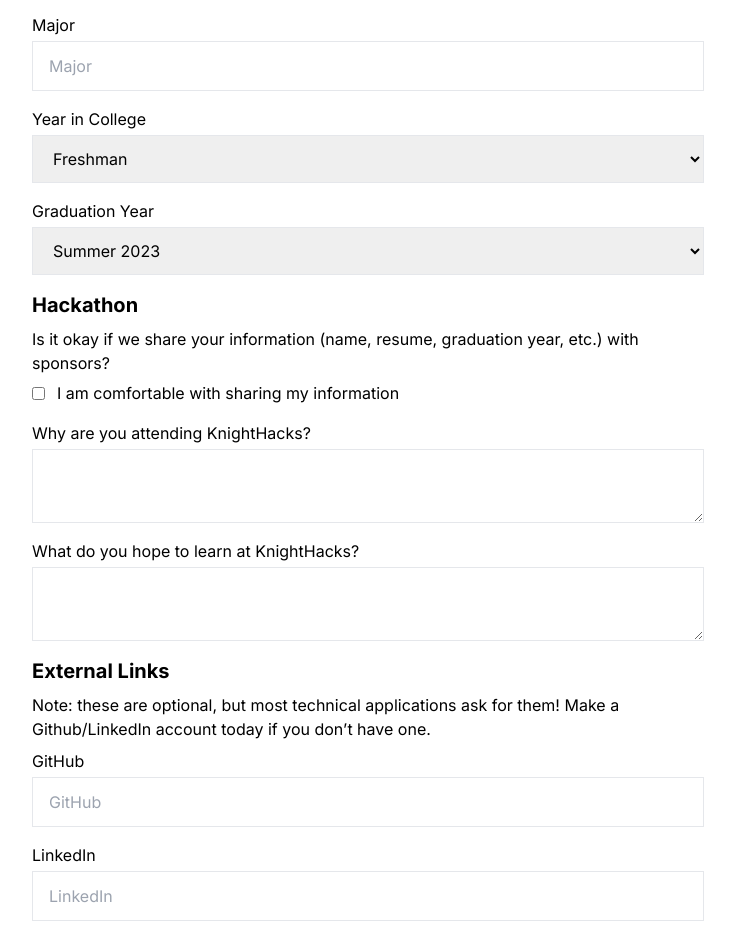
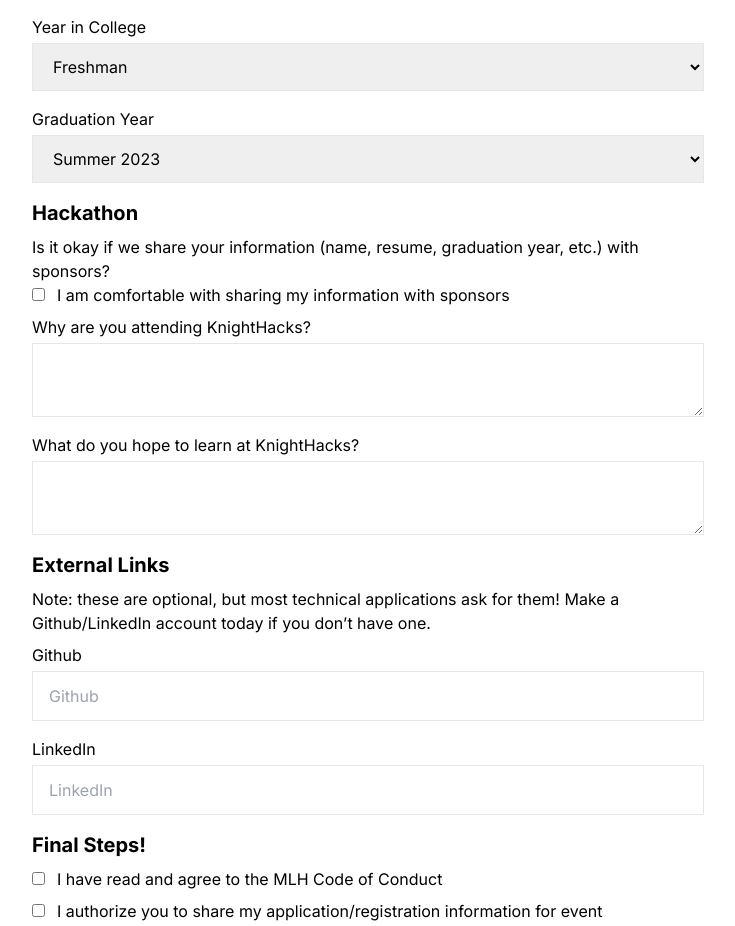
Before and after one commit to KnightHacks/hackathon-site-2023, a Next.js app: page /register in a window 1280 px wide. Shown: the part 1151-2077 px from the top of the page, without its empty margins (272-1007 px from the left). Built offline with nearby package versions, Linux system fonts and the light colour scheme.

Commit message:
Finish register page layout

```diff
--- a/src/pages/_document.tsx
+++ b/src/pages/_document.tsx
@@ -1,4 +1,4 @@
-import { Html, Head, Main, NextScript } from 'next/document'
+import { Head, Html, Main, NextScript } from "next/document";
 
 export default function Document() {
   return (
@@ -8,6 +8,6 @@ export default function Document() {
         <Main />
         <NextScript />
       </body>
-    </Html >
-  )
+    </Html>
+  );
 }
--- a/src/pages/register.tsx
+++ b/src/pages/register.tsx
@@ -1,33 +1,16 @@
 import { Header } from "@/components/Header";
-import { countries, graduationYears } from "@/utils";
+import { countries, graduationYears, tracks, yearInCollege } from "@/utils";
+import { HTMLProps, useState } from "react";
+import { SubmitHandler, UseFormRegister, useForm } from "react-hook-form";
 
-export default function Registration() {
+const ResumeUpload = ({
+  register,
+  ...props
+}: {
+  register: UseFormRegister<Fields>;
+}) => {
+  const [file, setFile] = useState<File | null>(null);
   return (
-    <div className="mx-auto mb-10 mt-28 w-full max-w-screen-md px-6">
-      <form>
-        <Header>Welcome Hacker!</Header>
-        <div className="mb-4 flex flex-col">
-          <label className="mb-1" htmlFor="firstName">
-            First Name
-          </label>
-          <input
-            className="border px-4 py-3"
-            placeholder="First Name"
-            id="firstName"
-            type="text"
-          />
-        </div>
-        <div className="mb-4 flex flex-col">
-          <label className="mb-1" htmlFor="lastName">
-            Last Name
-          </label>
-          <input
-            className="border px-4 py-3"
-            placeholder="Last Name"
-            id="lastName"
-            type="text"
-          />
-        </div>
     <div className="mb-4 flex flex-col">
       <label
         className="w-min cursor-pointer whitespace-nowrap border px-4 py-3"
@@ -36,205 +19,291 @@ export default function Registration() {
       >
         Upload Resume
       </label>
-          <input className="hidden" id="resume" type="file" />
+      <input
+        {...props}
+        {...register("resume", {
+          onChange: (e) => {
+            const file = e.target.files?.[0];
+            if (file) setFile(file);
+          },
+        })}
+        className="hidden"
+        id="resume"
+        type="file"
+      />
+
+      {file && <p>{file.name}</p>}
     </div>
+  );
+};
+
+const Input = ({
+  label,
+  field,
+  register,
+  ...props
+}: {
+  label: string;
+  field: keyof Fields;
+  register: UseFormRegister<Fields>;
+} & HTMLProps<HTMLInputElement>) => {
+  return (
     <div className="mb-4 flex flex-col">
-          <label className="mb-1" htmlFor="track">
-            What track would you like to join for the hackathon?
+      <label className="mb-1" htmlFor={label}>
+        {label}
       </label>
-          <select id="track" className="border px-4 py-3">
-            <option value="beginner">Beginner</option>
-            <option value="advanced">Advanced</option>
-            <option value="cybersecurity">Cybersecurity</option>
-          </select>
+      <input
+        className="border px-4 py-3"
+        id={label}
+        {...register(field)}
+        {...props}
+      />
     </div>
-        <Header>About You</Header>
+  );
+};
+
+const TextArea = ({
+  label,
+  field,
+  register,
+  ...props
+}: {
+  label: string;
+  field: keyof Fields;
+  register: UseFormRegister<Fields>;
+} & HTMLProps<HTMLTextAreaElement>) => {
+  return (
     <div className="mb-4 flex flex-col">
-          <label className="mb-1" htmlFor="ethnicity">
-            Ethnicity
+      <label className="mb-1" htmlFor={label}>
+        {label}
       </label>
-          <select id="ethnicity" className="border px-4 py-3">
-            <option value="americanIndianOrAlaskaNative">
-              American Indian or Alaska Native
-            </option>
-            <option value="asian">Asian</option>
-            <option value="blackOrAfricanAmerican">
-              Black or African American
-            </option>
-            <option value="hispanicOrLatino">Hispanic or Latino</option>
-            <option value="middleEastern">Middle Eastern</option>
-            <option value="nativeHawaiianOrOtherPacificIslander">
-              Native Hawaiian or Other Pacific Islander
-            </option>
-            <option value="white">White</option>
-            <option value="twoOrMore">Two or more</option>
-          </select>
+      <textarea
+        className="border px-4 py-3"
+        id={label}
+        {...register(field)}
+        {...props}
+      />
     </div>
+  );
+};
+
+const Select = ({
+  label,
+  field,
+  options,
+  register,
+  ...props
+}: {
+  label: string;
+  field: keyof Fields;
+  options: string[];
+  register: UseFormRegister<Fields>;
+}) => {
+  return (
     <div className="mb-4 flex flex-col">
-          <label className="mb-1" htmlFor="country">
-            Country
+      <label className="mb-1" htmlFor={label}>
+        {label}
       </label>
-          <select id="country" className="border px-4 py-3">
-            {countries.map((country) => (
-              <option key={country} value={country.toLowerCase()}>
-                {country}
+      <select
+        className="border px-4 py-3"
+        id={label}
+        {...register(field)}
+        {...props}
+      >
+        {options.map((option) => (
+          <option key={option} value={option}>
+            {option}
           </option>
         ))}
       </select>
     </div>
-        <div className="mb-4 flex flex-col">
-          <label className="mb-1" htmlFor="birthdate">
-            Birth Date
-          </label>
-          <input className="border px-4 py-3" id="birthdate" type="date" />
-        </div>
-        <Header>Contact</Header>
-        <div className="mb-4 flex flex-col">
-          <label className="mb-1" htmlFor="phoneNumber">
-            Phone Number
-          </label>
+  );
+};
+
+function Checkbox({
+  text,
+  register,
+  field,
+  ...props
+}: {
+  text: string;
+  register: UseFormRegister<Fields>;
+  field: keyof Fields;
+} & HTMLProps<HTMLInputElement>) {
+  return (
+    <label className="mb-2 flex" htmlFor={props.id}>
+      <div>
         <input
-            className="border px-4 py-3"
-            placeholder="Phone Number"
-            id="phoneNumber"
-            type="text"
+          className="mr-3"
+          {...register(field)}
+          {...props}
+          type="checkbox"
         />
       </div>
-        <div className="mb-4 flex flex-col">
-          <label className="mb-1" htmlFor="email">
-            Email
+      <span>{text}</span>
     </label>
-          <input
-            className="border px-4 py-3"
+  );
+}
+
+type Fields = {
+  firstName: string;
+  lastName: string;
+  resume: File;
+  track: string;
+  ethnicity: string;
+  country: string;
+  birthdate: string;
+  phoneNumber: string;
+  email: string;
+  school: string;
+  major: string;
+  yearInCollege: string;
+  graduationYear: string;
+  isComfortableSharingInfo: boolean;
+  whyAttending: string;
+  whatHopingToLearn: string;
+  github: string;
+  linkedin: string;
+  hasReadMLHCodeOfConduct: boolean;
+  isAuthorizedToShareAppWithMLH: boolean;
+  isSubscribedToMLHNewsletter: boolean;
+};
+
+export default function Register() {
+  const {
+    register,
+    handleSubmit,
+    formState: { errors },
+  } = useForm<Fields>();
+
+  const onSubmit: SubmitHandler<Fields> = (data) => console.log(data);
+  return (
+    <div className="mx-auto mb-10 mt-28 w-full max-w-screen-md px-6">
+      <form onSubmit={handleSubmit(onSubmit)}>
+        <Header>Welcome Hacker!</Header>
+        <Input
+          register={register}
+          field="firstName"
+          label="First Name"
+          placeholder="First Name"
+        />
+        <Input
+          register={register}
+          field="lastName"
+          label="Last Name"
+          placeholder="Last Name"
+        />
+        <ResumeUpload register={register} />
+        <Header>About You</Header>
+        <Select
+          register={register}
+          field="track"
+          label="Track"
+          options={tracks}
+        />
+        <Select
+          register={register}
+          field="country"
+          label="Country"
+          options={countries}
+        />
+        <Input
+          register={register}
+          field="birthdate"
+          label="Birthdate"
+          type="date"
+        />
+        <Header>Contact</Header>
+        <Input
+          register={register}
+          field="phoneNumber"
+          label="Phone Number"
+          placeholder="Phone Number"
+        />
+        <Input
+          register={register}
+          field="email"
+          label="Email"
           placeholder="Email"
-            id="email"
-            type="email"
         />
-        </div>
         <Header>School</Header>
-        <div className="mb-4 flex flex-col">
-          <label className="mb-1" htmlFor="school">
-            School
-          </label>
-          <input
-            className="border px-4 py-3"
+        <Input
+          register={register}
+          field="school"
+          label="School"
           placeholder="School"
-            id="school"
-            type="text"
         />
-        </div>
-        <div className="mb-4 flex flex-col">
-          <label className="mb-1" htmlFor="major">
-            Major
-          </label>
-          <input
-            className="border px-4 py-3"
+        <Input
+          register={register}
+          field="major"
+          label="Major"
           placeholder="Major"
-            id="major"
-            type="text"
         />
-        </div>
-        <div className="mb-4 flex flex-col">
-          <label className="mb-1" htmlFor="yearInCollege">
-            Year in College
-          </label>
-          <select className="border px-4 py-3" id="yearInCollege">
-            <option value="freshman">Freshman</option>
-            <option value="sophmore">Sophmore</option>
-            <option value="junior">Junior</option>
-            <option value="senior">Senior</option>
-          </select>
-        </div>
-        <div className="mb-4 flex flex-col">
-          <label className="mb-1" htmlFor="graduationYear">
-            Graduation Year
-          </label>
-          <select className="border px-4 py-3" id="graduationYear">
-            {graduationYears.map((year) => (
-              <option key={year} value={year}>
-                {year}
-              </option>
-            ))}
-          </select>
-        </div>
+        <Select
+          register={register}
+          field="yearInCollege"
+          label="Year in College"
+          options={yearInCollege}
+        />
+        <Select
+          register={register}
+          field="graduationYear"
+          label="Graduation Year"
+          options={graduationYears}
+        />
         <Header>Hackathon</Header>
-        <label className="mb-4 inline-block" htmlFor="share">
-          <span className="mb-1">
+        <p>
           Is it okay if we share your information (name, resume, graduation
           year, etc.) with sponsors?
-          </span>
-          <div className="mt-1.5 flex items-center">
-            <input className="mr-3" id="share" type="checkbox" />
-            <span>I am comfortable with sharing my information</span>
-          </div>
-        </label>
-        <div className="mb-4 flex flex-col">
-          <label className="mb-1" htmlFor="why">
-            Why are you attending KnightHacks?
-          </label>
-          <textarea className="border px-4 py-3" id="why" />
-        </div>
-        <div className="mb-4 flex flex-col">
-          <label className="mb-1" htmlFor="learn">
-            What do you hope to learn at KnightHacks?
-          </label>
-          <textarea className="border px-4 py-3" id="learn" />
-        </div>
+        </p>
+        <Checkbox
+          register={register}
+          field="isComfortableSharingInfo"
+          text="I am comfortable with sharing my information with sponsors"
+        />
+        <TextArea
+          register={register}
+          field="whyAttending"
+          label="Why are you attending KnightHacks?"
+        />
+        <TextArea
+          register={register}
+          field="whyAttending"
+          label="What do you hope to learn at KnightHacks?"
+        />
         <Header>External Links</Header>
         <div className="mb-2">
           Note: these are optional, but most technical applications ask for
           them! Make a Github/LinkedIn account today if you don’t have one.
         </div>
-        <div className="mb-4 flex flex-col">
-          <label className="mb-1" htmlFor="github">
-            GitHub
-          </label>
-          <input
-            className="border px-4 py-3"
-            placeholder="GitHub"
-            id="github"
-            type="url"
+        <Input
+          register={register}
+          field="github"
+          label="Github"
+          placeholder="Github"
         />
-        </div>
-        <div className="mb-4 flex flex-col">
-          <label className="mb-1" htmlFor="linkedin">
-            LinkedIn
-          </label>
-          <input
-            className="border px-4 py-3"
+        <Input
+          register={register}
+          field="linkedin"
+          label="LinkedIn"
           placeholder="LinkedIn"
-            id="linkedin"
-            type="url"
         />
-        </div>
         <Header>Final Steps!</Header>
-        <label className="mb-4 flex">
-          <div>
-            <input className="mr-3" type="checkbox" />
-          </div>
-          <p>Have you read and understood the MLH Code of Conduct?</p>
-        </label>
-        <label className="mb-4 flex">
-          <div>
-            <input className="mr-3" type="checkbox" />
-          </div>
-          <span>
-            I authorize you to share my application/registration information
-            with Major League Hacking for event administration, ranking, and MLH
-            administration in-line with the MLH Privacy Policy. I further agree
-            to the terms of both the MLH Contest Terms and Conditions and the
-            MLH Privacy Policy.
-          </span>
-        </label>
-        <label className="mb-4 flex">
-          <div>
-            <input className="mr-3" type="checkbox" />
-          </div>
-          <p>
-            I authorize Major League Hacking to send me occasional messages
-            about hackathons including pre- and post-event informational emails.
-          </p>
-        </label>
+        <Checkbox
+          register={register}
+          field="hasReadMLHCodeOfConduct"
+          text="I have read and agree to the MLH Code of Conduct"
+        />
+        <Checkbox
+          register={register}
+          field="isAuthorizedToShareAppWithMLH"
+          text="I authorize you to share my application/registration information for event administration, ranking, MLH administration, pre- and post-event informational emails, and occasional messages about hackathons in-line with the MLH Privacy Policy. I further I agree to the terms of both the MLH Contest Terms and Conditions and the MLH Privacy Policy."
+        />
+        <Checkbox
+          register={register}
+          field="isSubscribedToMLHNewsletter"
+          text="I authorize you to share my provided information with Major League Hacking for event administration, ranking, and MLH administration in-line with the MLH Privacy Policy. I further I agree to the terms of both the MLH Contest Terms and Conditions and the MLH Privacy Policy."
+        />
         <button className="w-full border border-black bg-black px-4 py-3 text-center font-bold text-white">
           Submit
         </button>
--- a/src/utils.tsx
+++ b/src/utils.tsx
@@ -2,6 +2,17 @@ export const scrollTo = (id: string) => {
   const element: HTMLElement = document.querySelector(id)!;
   window?.scrollTo({ behavior: "smooth", top: element.offsetTop - 100 });
 };
+
+export const ethnicities = [
+  "American Indian or Alaska Native",
+  "Asian",
+  "Black or African American",
+  "Hispanic or Latino",
+  "Middle Eastern",
+  "Native Hawaiian or Other Pacific Islander",
+  "White",
+  "Two or more",
+];
 
 export const countries = [
   "United States",
@@ -262,3 +273,14 @@ export const graduationYears = [
   "Fall 2027",
   "Spring 2027",
 ];
+
+export const tracks = ["Beginner", "Intermediate/Advanced", "Cybersecurity"];
+
+export const yearInCollege = [
+  "Freshman",
+  "Sophomore",
+  "Junior",
+  "Senior",
+  "Graduate",
+  "Other",
+];
```
Lines whose indentation alone changed are shown as unchanged.
